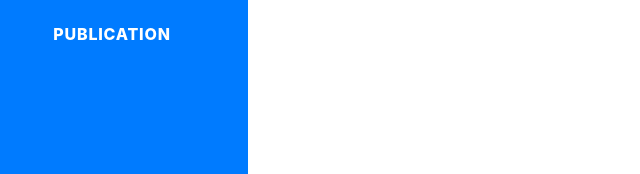
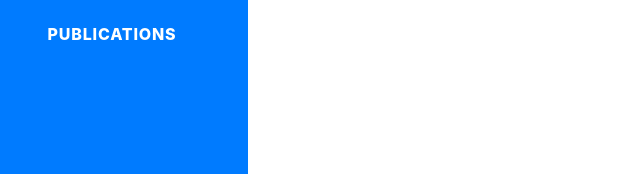
Before and after one commit to lbergam/lbergam.github.io, a website with bundled scripts: page index.html in a window 1280 px wide. Shown: the part 558-732 px from the top of the page, 24-664 px from the left. Built offline with nearby package versions, Linux system fonts and the light colour scheme; a web font is replaced by a local one.

Commit message:
fix typo
make push to see if changes will deploy properly

```diff
--- a/index.html
+++ b/index.html
@@ -53,7 +53,7 @@
           <a class="nav-link js-scroll-trigger" href="#interests">Interests</a>
         </li>
         <li class="nav-item">
-          <a class="nav-link js-scroll-trigger" href="#awards">Publication</a>
+          <a class="nav-link js-scroll-trigger" href="#awards">Publications</a>
         </li>
       </ul>
     </div>
```
